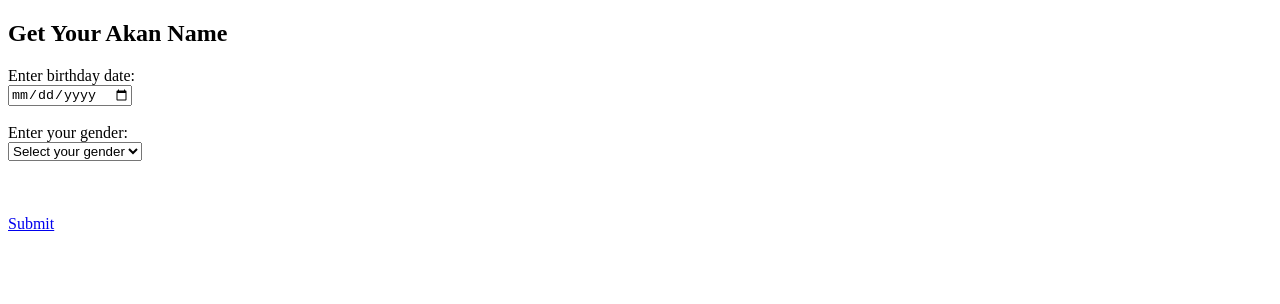
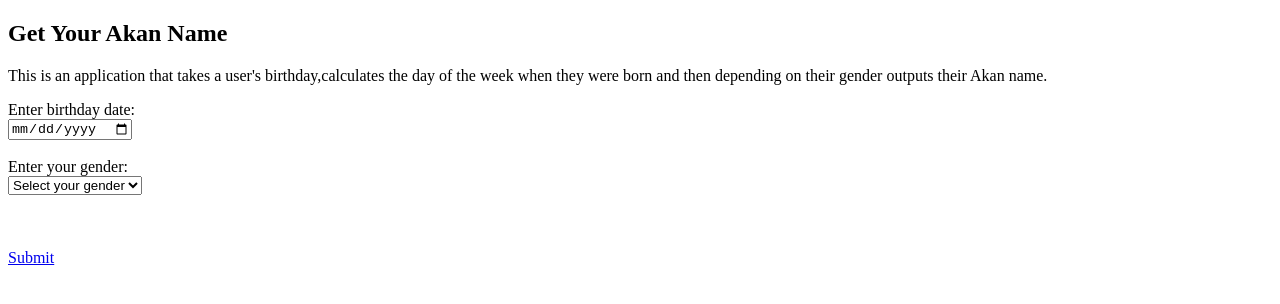
Before and after one commit to wambuirahab/independent-project-wk2, a plain HTML site: page index.html in a window 1280 px wide. Drawn offline with Linux system fonts and the light colour scheme.

Commit message:
Add paragraph block elements to the page

```diff
--- a/index.html
+++ b/index.html
@@ -7,6 +7,7 @@
 
 <body>
   <h2>Get Your Akan Name</h2>
+  <p>This is an application that takes a user's birthday,calculates the day of the week when they were born and then depending on their gender outputs their Akan name.</p>
   <form id="bdayform">
     <label for="txt_bday">Enter birthday date:</label><br>
     <input type="date" id="txt_bday" name="bday"><br><br>
```
